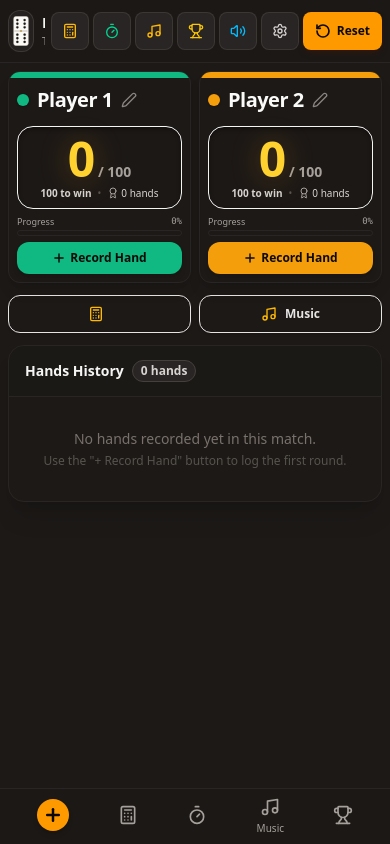
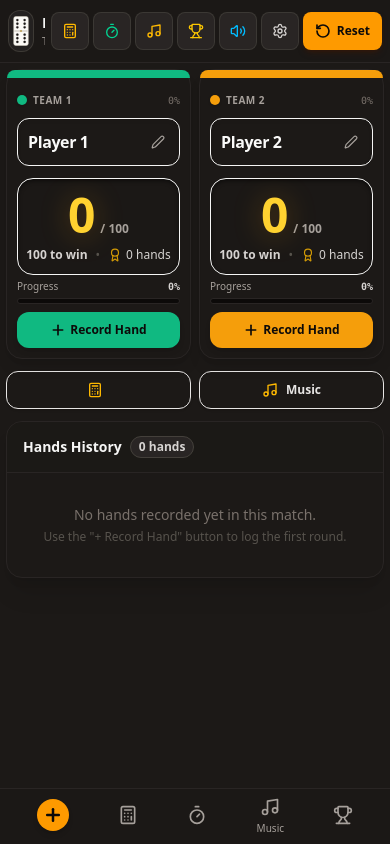
Before and after one commit to darwinlopez10-beep/Anotador-de-Domino, a React (Vite) app: page / in a window 390 px wide. Built offline with nearby package versions, Linux system fonts and the light colour scheme.

Commit message:
style: improve UI/UX design and player name limits
Refine visual consistency across components, improve layout responsiveness, and increase player name length limits to better accommodate team names.

```diff
--- a/src/App.tsx
+++ b/src/App.tsx
@@ -779,7 +779,7 @@ export default function App() {
       />
 
       {/* Main Content Area */}
-      <main className="flex-1 max-w-5xl w-full mx-auto p-2 sm:p-6 landscape:p-3 space-y-3 sm:space-y-5 landscape:space-y-3 pb-28 sm:pb-16 landscape:pb-16">
+      <main className="flex-1 max-w-5xl w-full mx-auto p-1.5 sm:p-5 landscape:p-2.5 space-y-3 sm:space-y-4 landscape:space-y-2.5 pb-28 sm:pb-16 landscape:pb-16">
         {/* Score Board Cards */}
         <ScoreBoard
           key={startTime}
--- a/src/components/ScoreBoard.tsx
+++ b/src/components/ScoreBoard.tsx
@@ -52,7 +52,7 @@ export const ScoreBoard: React.FC<ScoreBoardProps> = ({
   return (
     <section className="w-full">
       <div
-        className={`grid gap-2 sm:gap-4 ${
+        className={`grid gap-2 sm:gap-3.5 ${
           isTwoTeams
             ? 'grid-cols-2'
             : players.length === 3
@@ -71,28 +71,52 @@ export const ScoreBoard: React.FC<ScoreBoardProps> = ({
             <div
               key={player.id}
               id={`player-card-${player.id}`}
-              className={`relative overflow-hidden rounded-xl sm:rounded-2xl border transition-all duration-200 flex flex-col justify-between ${
+              className={`relative overflow-visible rounded-2xl border transition-all duration-200 flex flex-col justify-between ${
                 isLeader
-                  ? 'bg-stone-850/95 border-amber-500/40 shadow-xl shadow-amber-950/20 ring-1 ring-amber-500/30'
-                  : 'bg-stone-850/80 border-stone-800 shadow-lg'
+                  ? 'bg-stone-850/95 border-amber-500/50 shadow-xl shadow-amber-950/25 ring-1 ring-amber-500/40'
+                  : 'bg-stone-850/90 border-stone-800 shadow-lg'
               }`}
             >
               {/* Top team color banner line */}
               <div
-                className="h-1.5 sm:h-2 w-full flex-shrink-0"
+                className="h-2 sm:h-2.5 w-full rounded-t-2xl flex-shrink-0"
                 style={{ backgroundColor: player.color }}
               />
 
-              <div className="p-2 sm:p-5 landscape:p-3 flex flex-col justify-between flex-1">
-                {/* Header: Name & Badges */}
-                <div className="flex items-center justify-between gap-1 sm:gap-2 mb-1.5 sm:mb-2 landscape:mb-1">
-                  <div className="flex items-center gap-2 flex-1 min-w-0">
+              <div className="p-2.5 sm:p-5 landscape:p-3 flex flex-col justify-between flex-1">
+                {/* Top Status Strip: Team label & Leader Badge (independent row so it never steals width from the name) */}
+                <div className="flex items-center justify-between gap-1 mb-1.5 min-h-[24px]">
+                  <div className="flex items-center gap-1.5 min-w-0">
                     <span
-                      className="w-3 h-3 sm:w-3.5 sm:h-3.5 rounded-full flex-shrink-0 shadow-sm"
+                      className="w-2.5 h-2.5 rounded-full flex-shrink-0 shadow-sm"
                       style={{ backgroundColor: player.color }}
                     />
+                    <span className="text-[10px] sm:text-xs font-bold uppercase tracking-wider text-stone-400 truncate">
+                      {isTwoTeams
+                        ? player.id === 'team_1'
+                          ? (lang === 'es' ? 'Equipo 1' : 'Team 1')
+                          : (lang === 'es' ? 'Equipo 2' : 'Team 2')
+                        : `${t.player} ${player.id.replace(/\D/g, '')}`}
+                    </span>
+                  </div>
+
+                  {/* Leader Badge positioned on dedicated row */}
+                  {isLeader ? (
+                    <span className="inline-flex items-center gap-1 px-2 py-0.5 rounded-full text-[10px] sm:text-xs font-bold bg-amber-500/25 text-amber-300 border border-amber-500/50 whitespace-nowrap flex-shrink-0 shadow-sm animate-pulse">
+                      <Flame className="w-3 h-3 text-amber-400" />
+                      <span>{t.leading}</span>
+                    </span>
+                  ) : (
+                    <span className="text-[10px] sm:text-xs text-stone-500 font-medium font-mono">
+                      {progressPercent}%
+                    </span>
+                  )}
+                </div>
+
+                {/* Player Name Box: Generous container with 100% width, no truncating, wrapping support */}
+                <div className="mb-2">
                   {editingPlayerId === player.id ? (
-                      <div className="flex items-center gap-1 sm:gap-1.5 flex-1">
+                    <div className="w-full p-1.5 sm:p-2 bg-stone-900 rounded-xl border-2 border-amber-500/90 shadow-md">
                       {(() => {
                         const defaultFallback = player.id === 'team_1'
                           ? (lang === 'es' ? 'Jugador 1' : 'Player 1')
@@ -100,12 +124,12 @@ export const ScoreBoard: React.FC<ScoreBoardProps> = ({
                           ? (lang === 'es' ? 'Jugador 2' : 'Player 2')
                           : displayName;
                         return (
-                            <>
+                          <div className="flex items-center gap-1.5">
                             <input
                               type="text"
                               value={editingName}
                               placeholder={defaultFallback}
-                                maxLength={25}
+                              maxLength={35}
                               autoFocus
                               onFocus={(e) => e.target.select()}
                               onChange={(e) => setEditingName(e.target.value)}
@@ -113,61 +137,54 @@ export const ScoreBoard: React.FC<ScoreBoardProps> = ({
                                 if (e.key === 'Enter') saveEdit(player.id, defaultFallback);
                                 if (e.key === 'Escape') setEditingPlayerId(null);
                               }}
-                                className="bg-stone-900 border border-amber-500/60 rounded-lg px-2 py-0.5 text-base sm:text-xl text-stone-100 placeholder:text-stone-500 focus:outline-none w-full font-black"
+                              className="bg-transparent text-sm sm:text-lg md:text-xl text-stone-100 placeholder:text-stone-500 focus:outline-none w-full font-black min-w-0"
                             />
                             <button
                               type="button"
                               onClick={() => saveEdit(player.id, defaultFallback)}
-                                className="p-1.5 bg-amber-500 hover:bg-amber-400 text-stone-950 rounded-lg text-xs flex-shrink-0 cursor-pointer"
+                              className="p-1.5 sm:p-2 bg-amber-500 hover:bg-amber-400 text-stone-950 rounded-lg text-xs font-bold flex items-center gap-1 flex-shrink-0 cursor-pointer shadow active:scale-95"
                               title={lang === 'es' ? 'Guardar nombre' : 'Save name'}
                             >
-                                <Check className="w-4 h-4" />
+                              <Check className="w-4 h-4 stroke-[3]" />
                             </button>
-                            </>
+                          </div>
                         );
                       })()}
                     </div>
                   ) : (
-                      <div className="flex items-center gap-1.5 group cursor-pointer min-w-0" onClick={() => startEdit(player)}>
-                        <h2 className="text-xl sm:text-3xl landscape:text-2xl font-black text-stone-50 truncate tracking-tight">
+                    <div
+                      onClick={() => startEdit(player)}
+                      title={lang === 'es' ? 'Toca para editar nombre' : 'Tap to edit name'}
+                      className="w-full min-h-[48px] sm:min-h-[58px] px-2.5 py-1.5 sm:px-3 sm:py-2 bg-stone-900/80 hover:bg-stone-900 border border-stone-750/80 rounded-xl flex items-center justify-between gap-2 group cursor-pointer transition-colors shadow-inner"
+                    >
+                      <div className="flex-1 min-w-0">
+                        <h2 className="text-base sm:text-2xl md:text-3xl font-black text-stone-50 break-words line-clamp-2 leading-tight tracking-tight">
                           {displayName}
                         </h2>
-                        <button
-                          type="button"
-                          className="text-stone-400 hover:text-stone-200 opacity-80 group-hover:opacity-100 transition-opacity p-0.5 flex-shrink-0"
-                          title={lang === 'es' ? 'Editar nombre' : 'Edit name'}
-                        >
-                          <Edit2 className="w-4 h-4 sm:w-4.5 sm:h-4.5" />
-                        </button>
+                      </div>
+                      <div className="p-1 text-stone-400 group-hover:text-amber-400 transition-colors flex-shrink-0">
+                        <Edit2 className="w-3.5 h-3.5 sm:w-4 sm:h-4" />
+                      </div>
                     </div>
                   )}
                 </div>
 
-                  {/* Leader Badge */}
-                  {isLeader && (
-                    <span className="inline-flex items-center gap-1 px-2 py-0.5 rounded-full text-[10px] sm:text-xs font-bold bg-amber-500/20 text-amber-300 border border-amber-500/40 whitespace-nowrap flex-shrink-0 shadow-sm">
-                      <Flame className="w-3 h-3 sm:w-3.5 sm:h-3.5 text-amber-400" />
-                      <span>{t.leading}</span>
-                    </span>
-                  )}
-                </div>
-
-                {/* Main Score Digits Display */}
-                <div className="my-1.5 sm:my-3 landscape:my-1 text-center py-2 sm:py-3.5 landscape:py-1 px-1.5 bg-stone-900/90 rounded-2xl border border-stone-750 shadow-inner shadow-black/40">
-                  <div className="flex items-baseline justify-center gap-1">
+                {/* Main Score Digits Display: Expanded, High Contrast, Ample Padding */}
+                <div className="my-1 sm:my-2.5 landscape:my-1 text-center py-3 sm:py-5 landscape:py-2 px-2 sm:px-4 bg-stone-900/95 rounded-2xl border border-stone-750/90 shadow-inner shadow-black/50 overflow-visible">
+                  <div className="flex items-baseline justify-center gap-1.5 sm:gap-2">
                     <span
                       id={`score-display-${player.id}`}
-                      className="text-5xl sm:text-7xl md:text-8xl landscape:text-5xl sm:landscape:text-6xl font-black tracking-tight font-display text-amber-300 drop-shadow-[0_2px_14px_rgba(245,158,11,0.3)] select-all"
+                      className="text-5xl sm:text-7xl md:text-8xl landscape:text-5xl sm:landscape:text-6xl font-black tracking-tight font-display text-amber-300 drop-shadow-[0_2px_14px_rgba(245,158,11,0.3)] select-all leading-none"
                     >
                       {player.score}
                     </span>
-                    <span className="text-sm sm:text-lg font-extrabold text-stone-400">
+                    <span className="text-xs sm:text-base font-extrabold text-stone-400 select-none">
                       / {targetScore}
                     </span>
                   </div>
 
                   {/* Status / Points to win */}
-                  <div className="mt-1 sm:mt-1.5 flex flex-wrap items-center justify-center gap-x-1.5 gap-y-0.5 text-[10px] sm:text-xs leading-tight">
+                  <div className="mt-2 sm:mt-2.5 flex flex-wrap items-center justify-center gap-x-2 gap-y-1 text-xs sm:text-sm leading-tight">
                     {pointsRemaining === 0 ? (
                       <span className="font-extrabold text-emerald-400">
                         {lang === 'es' ? '¡Meta lograda!' : 'Target reached!'}
@@ -182,8 +199,8 @@ export const ScoreBoard: React.FC<ScoreBoardProps> = ({
                       </span>
                     )}
                     <span className="text-stone-600">•</span>
-                    <span className="text-stone-300 font-medium flex items-center gap-0.5">
-                      <Award className="w-3 h-3 sm:w-3.5 sm:h-3.5 text-stone-400 flex-shrink-0" />
+                    <span className="text-stone-300 font-medium flex items-center gap-1">
+                      <Award className="w-3.5 h-3.5 text-amber-400/80 flex-shrink-0" />
                       <span>
                         {player.handsWon}{' '}
                         {player.handsWon === 1
@@ -195,12 +212,12 @@ export const ScoreBoard: React.FC<ScoreBoardProps> = ({
                 </div>
 
                 {/* Progress Bar */}
-                <div className="space-y-0.5 sm:space-y-1 mb-1.5 sm:mb-4 landscape:mb-2">
-                  <div className="flex justify-between text-[9px] sm:text-[11px] text-stone-400">
+                <div className="space-y-1 mb-2 sm:mb-4 landscape:mb-2">
+                  <div className="flex justify-between text-[10px] sm:text-xs text-stone-400">
                     <span>{lang === 'es' ? 'Progreso' : 'Progress'}</span>
-                    <span className="font-mono font-medium">{progressPercent}%</span>
+                    <span className="font-mono font-bold text-stone-300">{progressPercent}%</span>
                   </div>
-                  <div className="h-1 sm:h-2 w-full bg-stone-900 rounded-full overflow-hidden p-0.5 border border-stone-800">
+                  <div className="h-1.5 sm:h-2 w-full bg-stone-950 rounded-full overflow-hidden p-0.5 border border-stone-800">
                     <div
                       className="h-full rounded-full transition-all duration-500 ease-out"
                       style={{
@@ -215,12 +232,12 @@ export const ScoreBoard: React.FC<ScoreBoardProps> = ({
                 <button
                   id={`btn-add-points-${player.id}`}
                   onClick={() => onAddRoundForPlayer(player.id)}
-                  className="w-full flex items-center justify-center gap-1 sm:gap-1.5 py-2 sm:py-3 landscape:py-2 px-1.5 sm:px-4 rounded-xl text-stone-950 font-bold text-xs sm:text-base landscape:text-xs sm:landscape:text-sm shadow-md transition-all active:scale-[0.98] hover:brightness-110"
+                  className="w-full flex items-center justify-center gap-1 sm:gap-1.5 py-2.5 sm:py-3.5 landscape:py-2 px-2 sm:px-4 rounded-xl text-stone-950 font-black text-xs sm:text-base landscape:text-xs sm:landscape:text-sm shadow-md transition-all active:scale-[0.98] hover:brightness-110 cursor-pointer"
                   style={{
                     backgroundColor: player.color,
                   }}
                 >
-                  <Plus className="w-3.5 h-3.5 sm:w-5 sm:h-5 stroke-[2.5] flex-shrink-0" />
+                  <Plus className="w-4 h-4 sm:w-5 sm:h-5 stroke-[2.5] flex-shrink-0" />
                   <span className="hidden sm:inline">
                     {lang === 'es' ? `Anotar Mano para ${displayName}` : `Record Hand for ${displayName}`}
                   </span>
```
Also changed, not shown: src/components/AddRoundModal.tsx (+23 -21 lines), src/components/RoundHistory.tsx (+6 -6 lines), src/components/SettingsModal.tsx (+6 -6 lines). Lines whose indentation alone changed are shown as unchanged.
